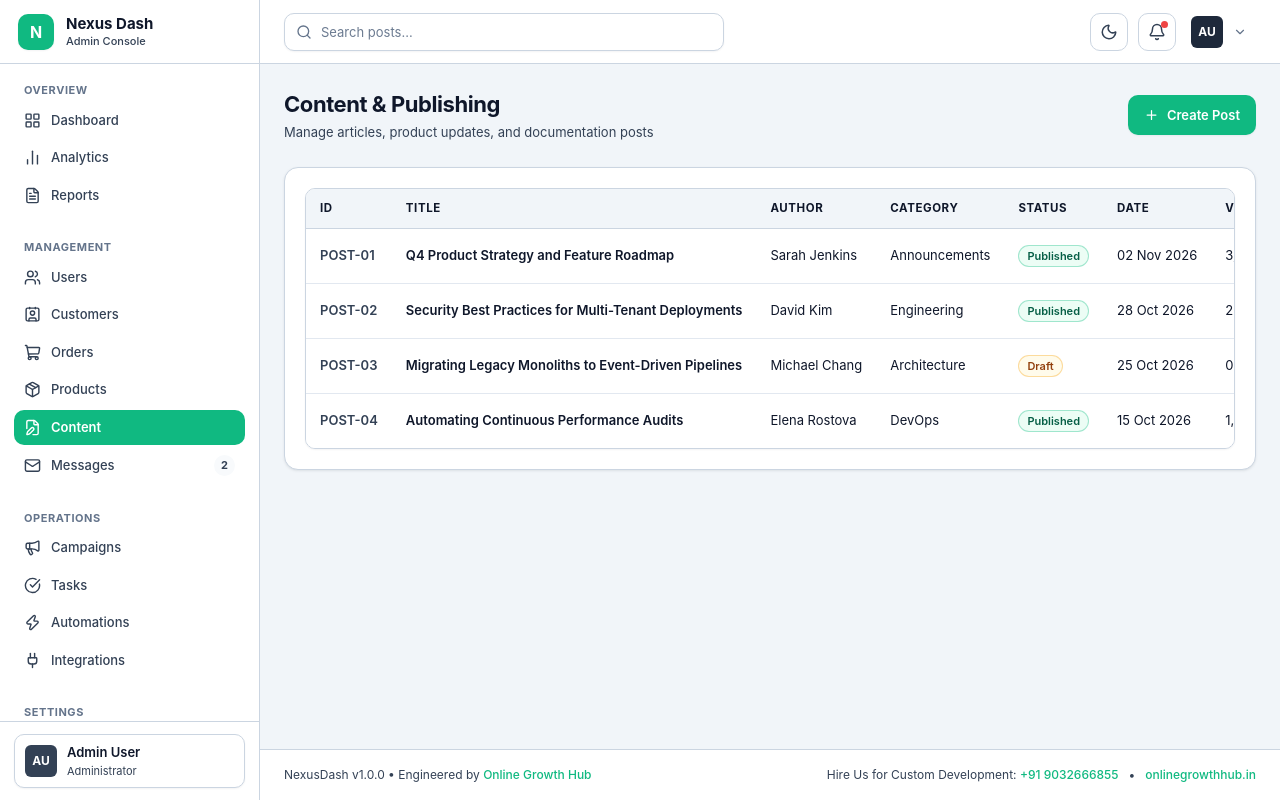
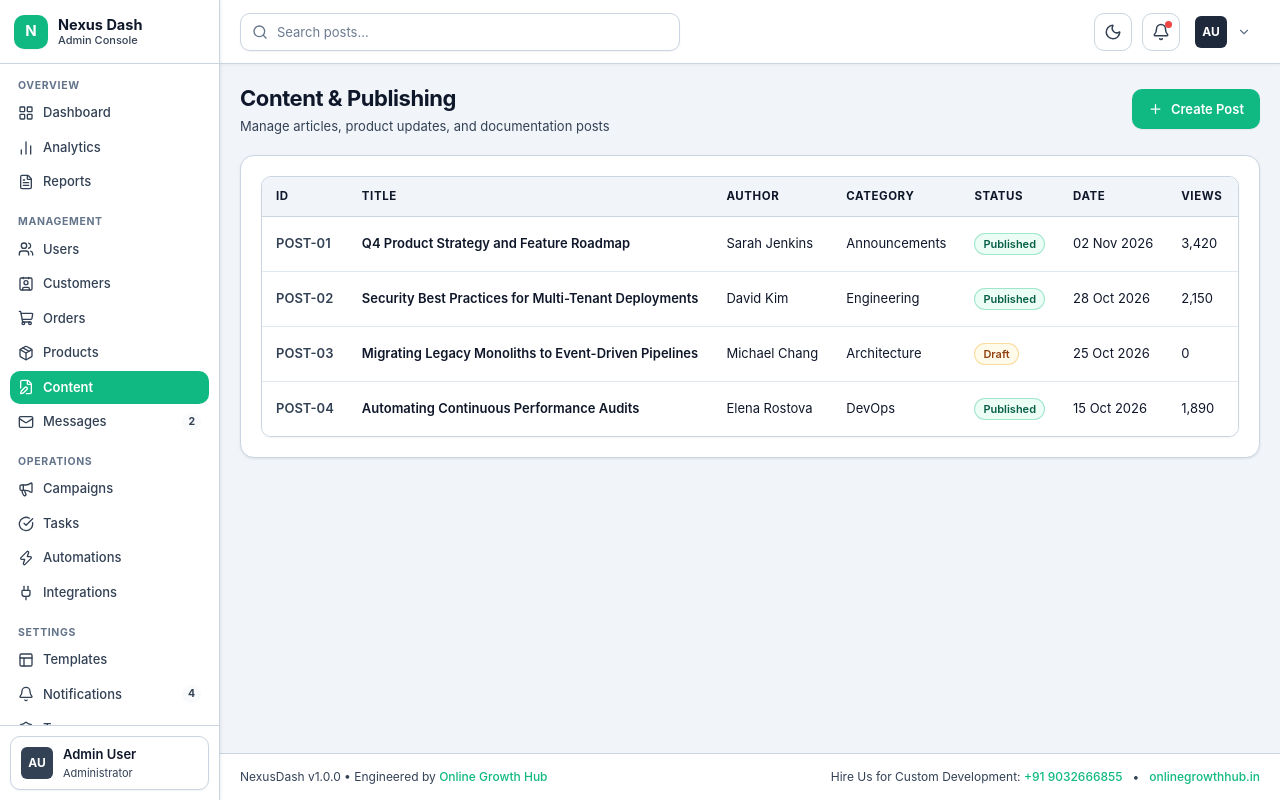
Before and after one commit to infoonlinegrowthhub/nexus-dash, a PHP site: page /content.html in a window 1280 px wide. Run offline with PHP 8.4, Linux system fonts and the light colour scheme; some libraries are stand-ins or nearby versions.

Commit message:
feat: reduce sidebar width and spacing gap, enhance sidebar border visibility and elevation

```diff
--- a/css/styles.css
+++ b/css/styles.css
@@ -45,7 +45,7 @@
     --color-info-text: #075985;
 
     /* Layout Dimensions */
-    --sidebar-width: 260px;
+    --sidebar-width: 220px;
     --topbar-height: 64px;
 
     /* Border Radius */
@@ -169,7 +169,8 @@ ul, ol {
     width: var(--sidebar-width);
     height: 100vh;
     background-color: var(--color-surface);
-    border-right: 1px solid var(--color-border);
+    border-right: 1.5px solid var(--color-border);
+    box-shadow: 1px 0 3px 0 rgba(15, 23, 42, 0.08);
     position: fixed;
     top: 0;
     left: 0;
@@ -180,12 +181,16 @@ ul, ol {
     user-select: none;
 }
 
+[data-theme="dark"] .sidebar {
+    box-shadow: 1px 0 4px 0 rgba(0, 0, 0, 0.6);
+}
+
 .sidebar-header {
     height: var(--topbar-height);
     display: flex;
     align-items: center;
     justify-content: space-between;
-    padding: 0 18px;
+    padding: 0 14px;
     border-bottom: 1px solid var(--color-border);
     flex-shrink: 0;
 }
@@ -193,13 +198,13 @@ ul, ol {
 .brand-wrapper {
     display: flex;
     align-items: center;
-    gap: 12px;
+    gap: 10px;
     min-width: 0;
 }
 
 .brand-badge {
-    width: 36px;
-    height: 36px;
+    width: 34px;
+    height: 34px;
     border-radius: var(--radius-md);
     background-color: var(--color-primary);
     color: #ffffff;
@@ -207,7 +212,7 @@ ul, ol {
     align-items: center;
     justify-content: center;
     font-weight: 700;
-    font-size: 16px;
+    font-size: 15px;
     box-shadow: var(--shadow-xs);
     flex-shrink: 0;
 }
@@ -219,7 +224,7 @@ ul, ol {
 }
 
 .brand-title {
-    font-size: 15px;
+    font-size: 14.5px;
     font-weight: 700;
     color: var(--color-text-main);
     line-height: 1.2;
@@ -233,7 +238,7 @@ ul, ol {
     font-weight: 500;
     color: var(--color-text-muted);
     line-height: 1.2;
-    margin-top: 2px;
+    margin-top: 1px;
     white-space: nowrap;
     overflow: hidden;
     text-overflow: ellipsis;
@@ -241,8 +246,8 @@ ul, ol {
 
 .sidebar-close-btn {
     display: none;
-    width: 36px;
-    height: 36px;
+    width: 34px;
+    height: 34px;
     border-radius: var(--radius-sm);
     align-items: center;
     justify-content: center;
@@ -257,12 +262,12 @@ ul, ol {
 .sidebar-content {
     flex: 1;
     overflow-y: auto;
-    padding: 12px 14px;
+    padding: 10px 10px;
     scroll-behavior: smooth;
 }
 
 .sidebar-content::-webkit-scrollbar {
-    width: 5px;
+    width: 4px;
 }
 
 .sidebar-content::-webkit-scrollbar-thumb {
@@ -271,16 +276,16 @@ ul, ol {
 }
 
 .sidebar-group {
-    margin-bottom: 20px;
+    margin-bottom: 12px;
 }
 
 .sidebar-group-title {
-    font-size: 11px;
+    font-size: 10.5px;
     font-weight: 700;
     text-transform: uppercase;
-    letter-spacing: 0.05em;
+    letter-spacing: 0.06em;
     color: var(--color-text-subtle);
-    padding: 6px 10px 4px 10px;
+    padding: 4px 8px 3px 8px;
 }
 
 .sidebar-menu-list {
@@ -293,7 +298,7 @@ ul, ol {
     display: flex;
     align-items: center;
     justify-content: space-between;
-    padding: 8px 10px;
+    padding: 6.5px 8px;
     border-radius: var(--radius-md);
     font-size: 13px;
     font-weight: 500;
@@ -315,13 +320,13 @@ ul, ol {
 .sidebar-link-content {
     display: flex;
     align-items: center;
-    gap: 10px;
+    gap: 9px;
     min-width: 0;
 }
 
 .sidebar-icon {
-    width: 17px;
-    height: 17px;
+    width: 16px;
+    height: 16px;
     flex-shrink: 0;
 }
 
@@ -336,9 +341,9 @@ ul, ol {
 }
 
 .sidebar-badge {
-    padding: 2px 7px;
+    padding: 1px 6px;
     border-radius: var(--radius-full);
-    font-size: 11px;
+    font-size: 10.5px;
     font-weight: 700;
     background-color: var(--color-surface-hover);
     color: var(--color-text-muted);
@@ -350,7 +355,7 @@ ul, ol {
 }
 
 .sidebar-footer {
-    padding: 12px 14px;
+    padding: 10px 10px;
     border-top: 1px solid var(--color-border);
     flex-shrink: 0;
 }
@@ -434,13 +439,14 @@ ul, ol {
     height: var(--topbar-height);
     background-color: var(--color-surface);
     border-bottom: 1px solid var(--color-border);
+    box-shadow: 0 1px 3px 0 rgba(15, 23, 42, 0.05);
     position: sticky;
     top: 0;
     z-index: 30;
     display: flex;
     align-items: center;
     justify-content: space-between;
-    padding: 0 24px;
+    padding: 0 20px;
     gap: 16px;
 }
 
@@ -693,10 +699,10 @@ ul, ol {
 
 .content-container {
     flex: 1;
-    padding: 24px;
+    padding: 18px 20px;
     display: flex;
     flex-direction: column;
-    gap: 24px;
+    gap: 18px;
     width: 100%;
 }
 
@@ -2087,7 +2093,7 @@ ul, ol {
    ========================================================================== */
 
 .app-footer {
-    padding: 16px 24px;
+    padding: 14px 20px;
     border-top: 1px solid var(--color-border);
     display: flex;
     align-items: center;
```
